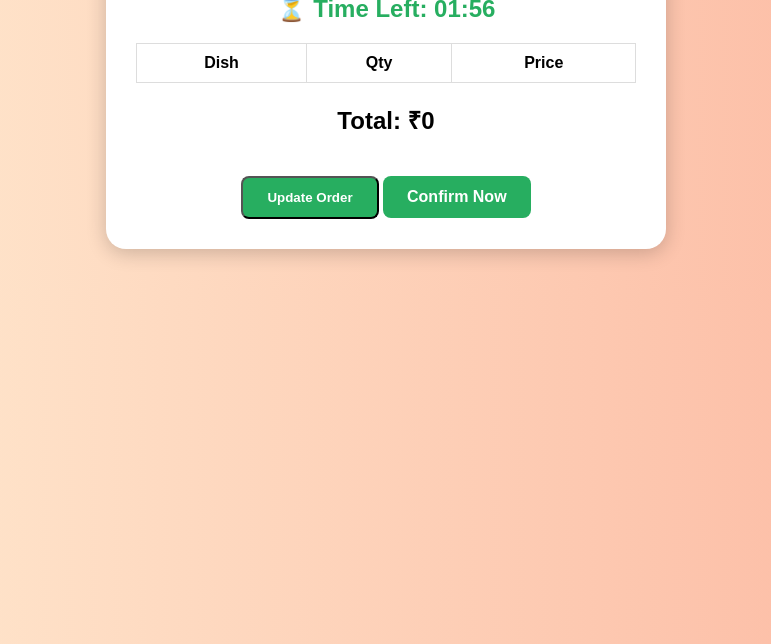
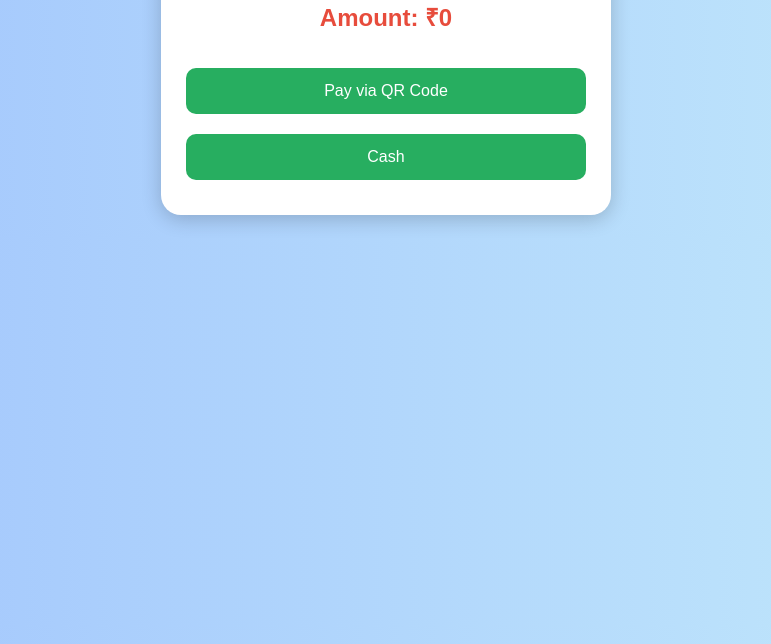
Before and after one commit to Rashmi7228/Menu-project, a plain HTML site: page order.html in a window 1280 px wide. Shown: the part 156-800 px from the top of the page, without its empty margins (254-1025 px from the left). Drawn offline with Linux system fonts and the light colour scheme.

Commit message:
Update order.html

```diff
--- a/order.html
+++ b/order.html
@@ -3,153 +3,104 @@
 <head>
 <meta charset="UTF-8">
 <meta name="viewport" content="width=device-width, initial-scale=1.0">
-<title>Order Summary</title>
+<title>Payment</title>
 <style>
   body {
     font-family: Arial, sans-serif;
-    background: linear-gradient(to right, #ffecd2, #fcb69f);
+    background: linear-gradient(to right, #a1c4fd, #c2e9fb);
+    text-align: center;
+    padding: 20px;
     margin: 0;
-    padding: 0;
-    text-align: center;
   }
-  .order-box {
+
+  .payment-box {
     background: #fff;
-    margin: 40px auto;
-    padding: 30px;
-    width: 500px;
+    padding: 25px;
     border-radius: 20px;
+    display: inline-block;
+    max-width: 400px;
+    width: 100%;
     box-shadow: 0 4px 20px rgba(0,0,0,0.2);
   }
-  h1 { color: #e74c3c; }
-  .timer {
-    font-size: 1.5em;
+
+  h1 {
+    color: #2c3e50;
+    font-size: clamp(1.5em, 5vw, 2em);
+    margin-bottom: 10px;
+  }
+
+  h2 {
+    color: #e74c3c;
+    margin: 15px 0 25px 0;
+    font-size: clamp(1.2em, 4vw, 1.5em);
+  }
+
+  .pay-option {
+    margin: 10px 0;
+    padding: 14px;
+    width: 100%;
+    font-size: 1em;
+    background: #27ae60;
+    color: white;
+    border: none;
+    border-radius: 10px;
+    cursor: pointer;
+    transition: background 0.3s, transform 0.2s;
+  }
+  .pay-option:hover {
+    background: #219150;
+    transform: scale(1.05);
+  }
+
+  #qrCode {
+    margin-top: 20px;
+    width: 200px;
+    max-width: 80%;
+    display: none;
+  }
+
+  .success-msg {
+    margin-top: 20px;
+    font-size: 1.1em;
     font-weight: bold;
     color: #27ae60;
-    margin: 20px 0;
-  }
-  .order-btn {
-    display: inline-block;
-    padding: 12px 24px;
-    background: #27ae60;
-    color: #fff;
-    font-weight: bold;
-    border-radius: 8px;
-    text-decoration: none;
-    margin-top: 20px;
-    cursor: pointer;
-  }
-  .order-btn:hover { background: #219150; }
-  table {
-    width: 100%;
-    border-collapse: collapse;
-    margin-top: 15px;
-  }
-  table, th, td {
-    border: 1px solid #ddd;
-  }
-  th, td {
-    padding: 10px;
-  }
-  input[type="number"] {
-    width: 60px;
-    text-align: center;
+    display: none;
   }
 </style>
 </head>
 <body>
 
-<div class="order-box">
-  <h1>🧾 Order Summary</h1>
-  <div class="timer">⏳ Time Left: <span id="countdown">02:00</span></div>
+<div class="payment-box">
+  <h1>💳 Select Payment Method</h1>
+  <h2 id="amountDisplay">Amount: ₹0</h2>
 
-  <table id="orderTable">
-    <thead>
-      <tr>
-        <th>Dish</th>
-        <th>Qty</th>
-        <th>Price</th>
-      </tr>
-    </thead>
-    <tbody></tbody>
-  </table>
-  <h2>Total: ₹<span id="totalAmount">0</span></h2>
+  <button class="pay-option" onclick="payQR()">Pay via QR Code</button>
+  <button class="pay-option" onclick="payCash()">Cash</button>
 
-  <button id="updateOrderBtn" class="order-btn">Update Order</button>
-  <a href="payment.html" class="order-btn" id="confirmBtn">Confirm Now</a>
+  <img id="qrCode" src="QR code.png" alt="QR Code">
+  <div id="cashMsg" class="success-msg">💵 Please pay at the counter</div>
+
+  <audio id="beep" src="beep.mp3"></audio>
 </div>
 
 <script>
-const prices = {
-  "Idli": 20, "Dosa": 40, "Poori_with_Bhaji": 50, "Upma": 35, "Pongal": 45, "Vegetable_Sandwich": 40,
-  "Veg_Biryani": 120, "Paneer_Butter_Masala": 150, "Dal_Tadka": 90, "Aloo_Gobi": 100, "Veg_Thali": 180, "Chole_Bhature": 120,
-  "Samosa": 20, "Paneer_Pakora": 25, "Veg_Sandwich": 40, "Cutlet": 30, "Bhel_Puri": 35, "Pani_Puri": 30,
-  "Buttermilk": 25, "Lassi": 40, "Masala_Chai": 20, "Lemon_Tea": 25, "Green_Tea": 30, "Cold_Coffee": 50,
-  "Orange_Juice": 30, "Apple_Juice": 30, "Pineapple_Juice": 35, "Watermelon_Juice": 30, "Mosambi_Juice": 30, "Mango_Juice": 35,
-  "Ice_Cream": 60, "Brownie": 70, "Gulab_Jamun": 50, "Rasgulla": 45, "Kaju_Katli": 80, "Carrot_Halwa": 90
-};
+  // Display amount from order page
+  const urlParams = new URLSearchParams(window.location.search);
+  const totalAmount = urlParams.get("amount");
+  if (totalAmount) {
+    document.getElementById("amountDisplay").textContent = "Amount: ₹" + totalAmount;
+  }
 
-const params = new URLSearchParams(window.location.search);
-let tbody = document.querySelector("#orderTable tbody");
-let totalEl = document.getElementById("totalAmount");
+  function payQR() {
+    document.getElementById("qrCode").style.display = "block";
+    document.getElementById("cashMsg").style.display = "none";
+  }
 
-// render initial table
-function renderOrder() {
-  tbody.innerHTML = "";
-  let total = 0;
-  for (let [dish, qty] of params.entries()) {
-    qty = parseInt(qty);
-    if (qty > 0 && prices[dish]) {
-      let displayName = dish.replace(/_/g, " ");
-      let row = document.createElement("tr");
-      row.innerHTML = `
-        <td>${displayName}</td>
-        <td><input type="number" min="0" value="${qty}" data-dish="${dish}"></td>
-        <td class="price">₹${prices[dish] * qty}</td>
-      `;
-      tbody.appendChild(row);
-      total += prices[dish] * qty;
-    }
+  function payCash() {
+    document.getElementById("cashMsg").style.display = "block";
+    document.getElementById("qrCode").style.display = "none";
+    document.getElementById("beep").play(); // play beep sound
   }
-  totalEl.textContent = total;
-}
-
-renderOrder();
-
-// update order
-document.getElementById("updateOrderBtn").addEventListener("click", () => {
-  let inputs = tbody.querySelectorAll("input");
-  let newTotal = 0;
-  inputs.forEach(inp => {
-    let dish = inp.dataset.dish;
-    let qty = parseInt(inp.value);
-    if (qty > 0) {
-      inp.closest("tr").querySelector(".price").textContent = `₹${prices[dish] * qty}`;
-      newTotal += prices[dish] * qty;
-      params.set(dish, qty);
-    } else {
-      inp.closest("tr").remove();
-      params.delete(dish);
-    }
-  });
-  totalEl.textContent = newTotal;
-});
-
-// countdown timer
-let time = 120; // 2 minutes
-let countdownEl = document.getElementById("countdown");
-let timer = setInterval(() => {
-  let minutes = Math.floor(time / 60);
-  let seconds = time % 60;
-  countdownEl.textContent = `${minutes.toString().padStart(2,"0")}:${seconds.toString().padStart(2,"0")}`;
-  time--;
-
-  if (time < 0) {
-    clearInterval(timer);
-    document.querySelectorAll("input, #updateOrderBtn").forEach(el => el.disabled = true);
-    alert("✅ Order Confirmed! Redirecting to payment...");
-    window.location.href = "payment.html";
-  }
-}, 1000);
 </script>
 
 </body>
```
